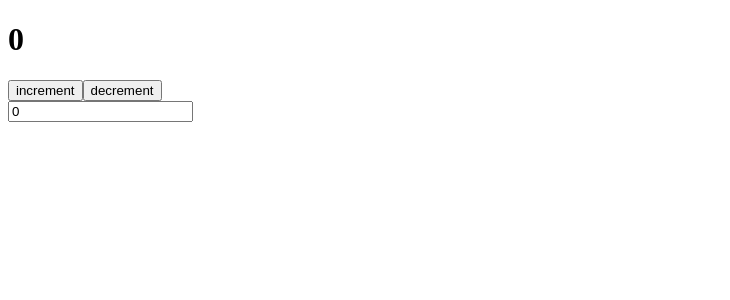
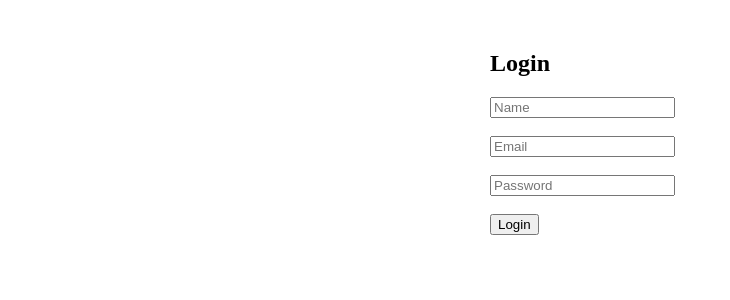
Before and after one commit to Ghanindra/props_statelifting, a React (Vite) app in the folder frontend/crud/: page / in a window 1280 px wide. Shown: the top 300 px of the page, without its empty margins (0-730 px from the left). Built offline with nearby package versions, Linux system fonts and the light colour scheme.

Commit message:
login form using usereducer

```diff
--- a/frontend/crud/src/App.jsx
+++ b/frontend/crud/src/App.jsx
@@ -210,12 +210,14 @@
 // useReducer
 
 import React from 'react'
-import Counter from './usereducer/Counter'
+// import Counter from './usereducer/Counter'
+import LoginForm from './usereducer/LoginForm'
 
 const App = () => {
   return (
     <div>
-      <Counter/>
+      {/* <Counter/> */}
+      <LoginForm/>
     </div>
   )
 }
--- a/frontend/crud/src/usereducer/Counter.jsx
+++ b/frontend/crud/src/usereducer/Counter.jsx
@@ -21,6 +21,10 @@ const reducer=(state,action)=>{
 
      case "input":{
   return {count:action.payload}
+
+   }
+     case "reset":{
+  return {count:state.count=0}
 
    }
         default:{
@@ -47,6 +51,7 @@ const reducer=(state,action)=>{
         <h1 style={{alignItems:"center"}}>{state.count}</h1>
         <button onClick={()=>dispatch({type:'increment'}) }>increment</button>
         <button onClick={()=>dispatch({type:'decrement'})} >decrement</button>
+        <button onClick={()=>dispatch({type:'reset'})} >reset</button>
       <br/>
        <input type="number"
        value={state.count}
--- /dev/null
+++ b/frontend/crud/src/usereducer/LoginForm.jsx
@@ -0,0 +1,116 @@
+import React, { useReducer } from "react";
+
+/* ---------- Initial State ---------- */
+const initialState = {
+  name: "",
+  email: "",
+  password: "",
+  isLoading: false,
+  error: ""
+};
+
+/* ---------- Reducer ---------- */
+function formReducer(state, action) {
+  switch (action.type) {
+    case "FIELD_CHANGE":
+      return {
+        ...state,
+        [action.field]: action.value
+      };
+
+    case "SUBMIT_START":
+      return {
+        ...state,
+        isLoading: true,
+        error: ""
+      };
+
+    case "SUBMIT_SUCCESS":
+      return initialState;
+
+    case "SUBMIT_ERROR":
+      return {
+        ...state,
+        isLoading: false,
+        error: action.payload
+      };
+
+    default:
+      return state;
+  }
+}
+
+/* ---------- Component ---------- */
+export default function LoginForm() {
+  const [state, dispatch] = useReducer(formReducer, initialState);
+
+  function handleChange(e) {
+    dispatch({
+      type: "FIELD_CHANGE",
+      field: e.target.name,
+      value: e.target.value
+    });
+  }
+
+  function handleSubmit(e) {
+    e.preventDefault();
+
+    dispatch({ type: "SUBMIT_START" });
+
+    // Fake API call
+    setTimeout(() => {
+      if (state.email === "test@gmail.com" && state.password === "123456") {
+        dispatch({ type: "SUBMIT_SUCCESS" });
+        alert("Login Successful");
+      } else {
+        dispatch({
+          type: "SUBMIT_ERROR",
+          payload: "Invalid email or password"
+        });
+      }
+    }, 1000);
+  }
+
+  return (
+    <div style={{ width: "300px", margin: "50px auto" }}>
+      <h2>Login</h2>
+
+      <form onSubmit={handleSubmit}>
+        <input
+          type="text"
+          name="name"
+          placeholder="Name"
+          value={state.name}
+          onChange={handleChange}
+        />
+        <br /><br />
+
+        <input
+          type="email"
+          name="email"
+          placeholder="Email"
+          value={state.email}
+          onChange={handleChange}
+        />
+        <br /><br />
+
+        <input
+          type="password"
+          name="password"
+          placeholder="Password"
+          value={state.password}
+          onChange={handleChange}
+        />
+        <br /><br />
+
+        <button type="submit" disabled={state.isLoading}>
+          {state.isLoading ? "Loading..." : "Login"}
+        </button>
+
+        {state.error && (
+          <p style={{ color: "red" }}>{state.error}</p>
+        )}
+      </form>
+    </div>
+  );
+}
```
